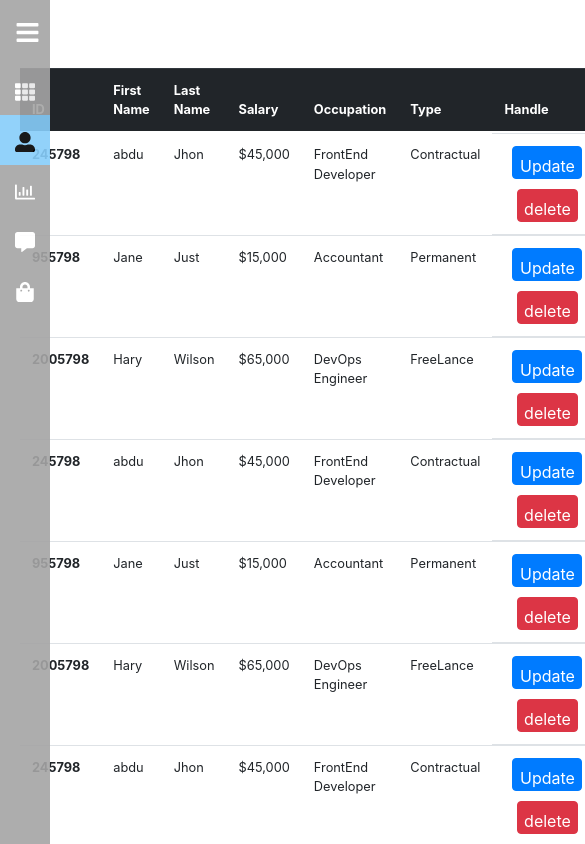
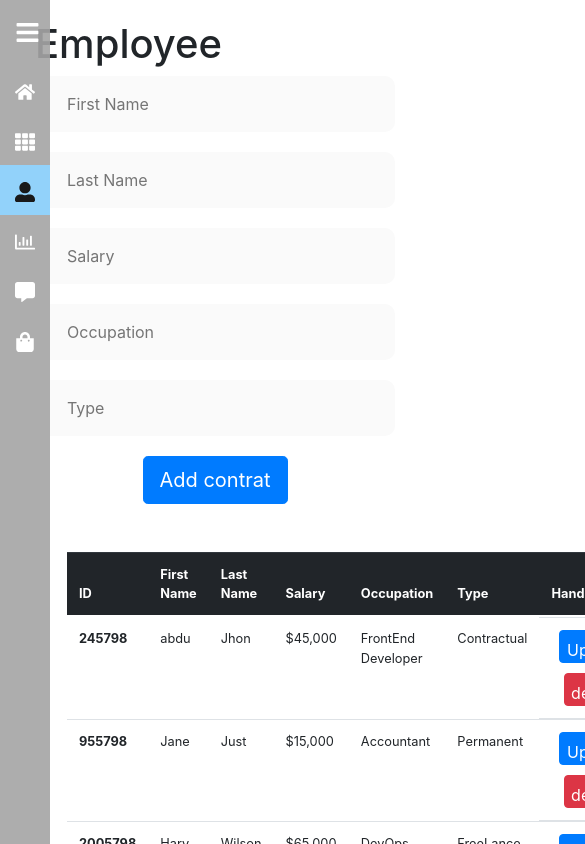
Before and after one commit to AbdurahmanAb/Dodi, a React (Vite) app: page /employee in a window 390 px wide. Shown: the top 844 px of the page, 585 px wide, since content can reach past the window. Built offline with nearby package versions, Linux system fonts and the light colour scheme.

Commit message:
Employe, Contract updated

```diff
--- a/package.json
+++ b/package.json
@@ -18,6 +18,7 @@
     "node-sass": "^8.0.0",
     "react": "^18.2.0",
     "react-chartjs-2": "^5.2.0",
+    "react-collapsed": "^4.0.2",
     "react-dom": "^18.2.0",
     "react-helmet": "^6.1.0",
     "react-icons": "^4.8.0",
--- a/src/App.jsx
+++ b/src/App.jsx
@@ -7,6 +7,7 @@ import Contrats from "./pages/contrats/Contrats";
 import Employee from "./pages/Employee/Employee";
 import Report from "./pages/Report/Report";
 import Navbar from "./components/Navbar/Navbar";
+import { ClassNames } from "@emotion/react";
 
 function App() {
   return (
--- a/src/components/Navbar/Navbar.jsx
+++ b/src/components/Navbar/Navbar.jsx
@@ -7,6 +7,7 @@ import {
   FaCommentAlt,
   FaShoppingBag,
   FaThList,
+  FaHome,
 } from "react-icons/fa";
 import { NavLink } from "react-router-dom";
 import "./navbar.scss";
@@ -14,6 +15,11 @@ const Navbar = ({ children }) => {
   const [isOpen, setIsOpen] = useState(false);
   const toggle = () => setIsOpen(!isOpen);
   const menuItem = [
+    {
+      path: "/",
+      name: "Home",
+      icon: <FaHome />,
+    },
     {
       path: "/reports",
       name: "Reports",
--- /dev/null
+++ b/src/pages/Demo.jsx
@@ -0,0 +1,17 @@
+import React from "react";
+import { useCollapse } from "react-collapsed";
+
+function Demo() {
+  const { getCollapseProps, getToggleProps, isExpanded } = useCollapse();
+
+  return (
+    <div className="container">
+      <section {...getCollapseProps()}>Collapsed content 🙈</section>
+      <button {...getToggleProps()}>
+        {isExpanded ? "Collapse" : "Expand"}
+      </button>
+    </div>
+  );
+}
+
+export default Demo;
--- a/src/pages/Employee/Employee.jsx
+++ b/src/pages/Employee/Employee.jsx
@@ -16,6 +16,14 @@ const Employee = () => {
       draggable: true,
       progress: undefined,
       theme: "light",
+    });
+  };
+  const Added = (e) => {
+    e.preventDefault();
+    Swal.fire({
+      title: "Employee Added",
+      icon: "success",
+      timer: 1500,
     });
   };
   const Swalert = () => {
@@ -39,11 +47,40 @@ const Employee = () => {
   };
 
   return (
-    <div>
+    <div className="container">
       <Helmet>
         <title>DODI || Employee</title>
       </Helmet>
+      <h1>Employee</h1>
+      <form className="Contrats mb-5">
+        <input
+          type="text"
+          placeholder="First Name"
+          className="Contrats__input"
+        />
 
+        <input
+          type="text"
+          placeholder="Last Name"
+          className="Contrats__input"
+        />
+
+        <input type="text" placeholder="Salary" className="Contrats__input" />
+
+        <input
+          type="text"
+          placeholder="Occupation"
+          className="Contrats__input"
+        />
+        <input type="text" placeholder="Type" className="Contrats__input" />
+
+        <button
+          className="Contrats__btn btn btn-lg btn-primary"
+          onClick={(e) => Added(e)}
+        >
+          Add contrat
+        </button>
+      </form>
       <div className="mt-5 tabler">
         <table className="table" style={{ backgroundColor: "#fff" }}>
           <thead className="thead-dark">
--- a/src/pages/Employee/employee.scss
+++ b/src/pages/Employee/employee.scss
@@ -7,7 +7,6 @@
     font-size: 0.8rem;
   }
   @media (max-width: 730px) {
-    margin: 0;
   }
 }
 .btns {
--- a/src/pages/contrats/Contrats.jsx
+++ b/src/pages/contrats/Contrats.jsx
@@ -1,8 +1,8 @@
-import React from "react";
-import Navbar from "../../components/Navbar/Navbar";
+import { useCollapse } from "react-collapsed";
 import "./contrats.scss";
 import Swal from "sweetalert2";
 import { Helmet } from "react-helmet";
+import Demo from "../Demo";
 
 const Contrats = () => {
   const Added = (e) => {
@@ -13,6 +13,9 @@ const Contrats = () => {
       timer: 1500,
     });
   };
+
+  const { getCollapseProps, getToggleProps, isExpanded } = useCollapse();
+
   return (
     <div>
       <Helmet>
@@ -63,8 +66,13 @@ const Contrats = () => {
             placeholder="Driling"
             className="Contrats__input"
           />
-          <label htmlFor="date">Start Date</label>
-          <input type="date" id="date" className="Contrats__input" />
+
+          <input
+            type="date"
+            id="date"
+            className="Contrats__input"
+            placeholder="start Date"
+          />
           <input type="text" placeholder="Cost" className="Contrats__input" />
 
           <input
@@ -98,13 +106,53 @@ const Contrats = () => {
             placeholder="Maintainance Cost"
             className="Contrats__input"
           />
+          <input
+            type="text"
+            placeholder="Maintainance Cost"
+            className="Contrats__input"
+          />
           <button
             className="Contrats__btn btn btn-lg btn-primary"
             onClick={(e) => Added(e)}
           >
-            Add contrat
+            Add contract
           </button>
         </form>
+        <h1>View Contracts</h1>
+        <div className="gridl">
+          <div className="card text-center bg-warning Contrats__card">
+            <div className="card__salry p-4">
+              <h3 className="card__header">Building Contract</h3>
+              <p className="text ">Cost: +$123,456</p>
+              <div className="btns">
+                <button {...getToggleProps()} className="btn  btn-success">
+                  {isExpanded ? "Hide" : "View"}
+                </button>
+                <button className="btn btn-info mx-2">Update</button>
+                <button className="btn btn-danger mx-2 ">Delete</button>
+              </div>
+
+              <section {...getCollapseProps()}>
+                <ul className="list">
+                  <li>
+                    contract Recivable : <span>yes</span>
+                  </li>
+                  <li>contract Type : Permant </li>
+                  <li>Driling: Permant</li>
+                  <li>Start Date : Permant</li>
+                  <li>Cost: Permant</li>
+                  <li>Amount per Drim Cost: Permant </li>
+                  <li>Employee List : Permant </li>
+                  <li>Transportation : Permant</li>
+                  <li>Trip Beging : Permant</li>
+                  <li>Trip Destination : Permant </li>
+                  <li>Maintaince cost : Permant</li>
+                  <li>Type: Permant </li>
+                </ul>
+              </section>
+            </div>
+          </div>
+        </div>
       </div>
     </div>
   );
--- a/src/pages/contrats/contrats.scss
+++ b/src/pages/contrats/contrats.scss
@@ -1,8 +1,7 @@
 .Contrats {
-  display: flex;
-  flex-direction: column;
-  gap: 25px;
-  justify-content: center;
+  display: grid;
+  grid-template-columns: repeat(auto-fill, minmax(360px, 1fr));
+  grid-gap: 20px;
   &__input {
     padding: 1rem 2rem;
     border: none;
@@ -12,9 +11,13 @@
   }
   &__btn {
     align-self: center;
+    justify-self: center;
     padding: 1rem 2rem;
     border: none;
     font-weight: bold;
+  }
+  &__card {
+    height: fit-content !important;
   }
 }
 .form {
@@ -66,7 +69,6 @@
     font-size: 1.2rem;
     position: relative;
     padding-left: 3rem;
-    margin: 1rem;
   }
   &__radio--button {
     width: 2rem;
@@ -109,6 +111,12 @@ p {
   color: #333333;
   text-transform: capitalize;
 }
-option {
-  background: #000;
+
+.list {
+  margin: 1rem;
+  li {
+    font-size: 1.2rem;
+    text-transform: uppercase;
+    line-height: 2rem;
+  }
 }
```
Also changed, not shown: vite.config.js.timestamp-1683378073241-59b3424b37211.mjs (added, +10 -0 lines), 1 other file (tests, documents, lock files or other folders).
